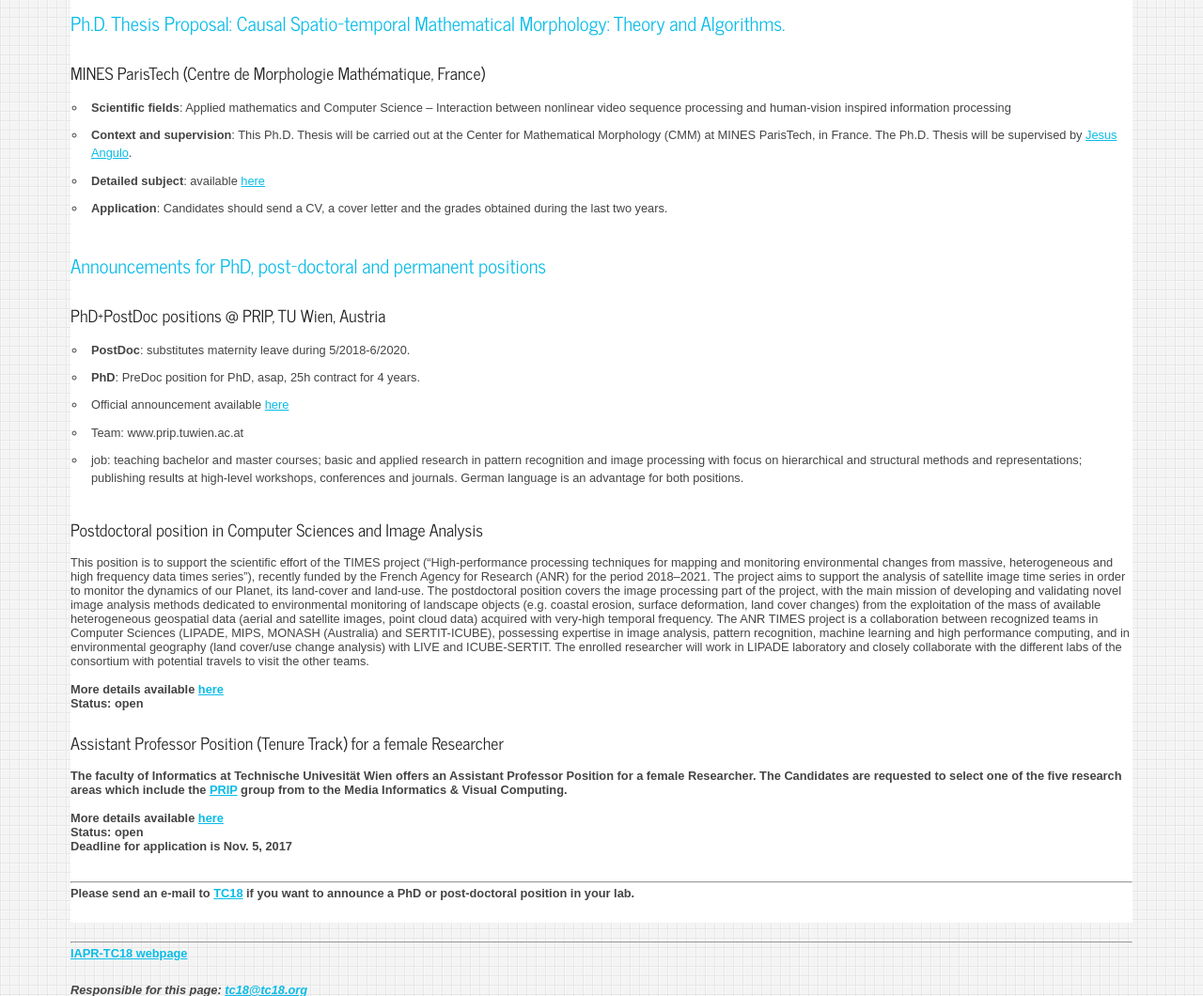
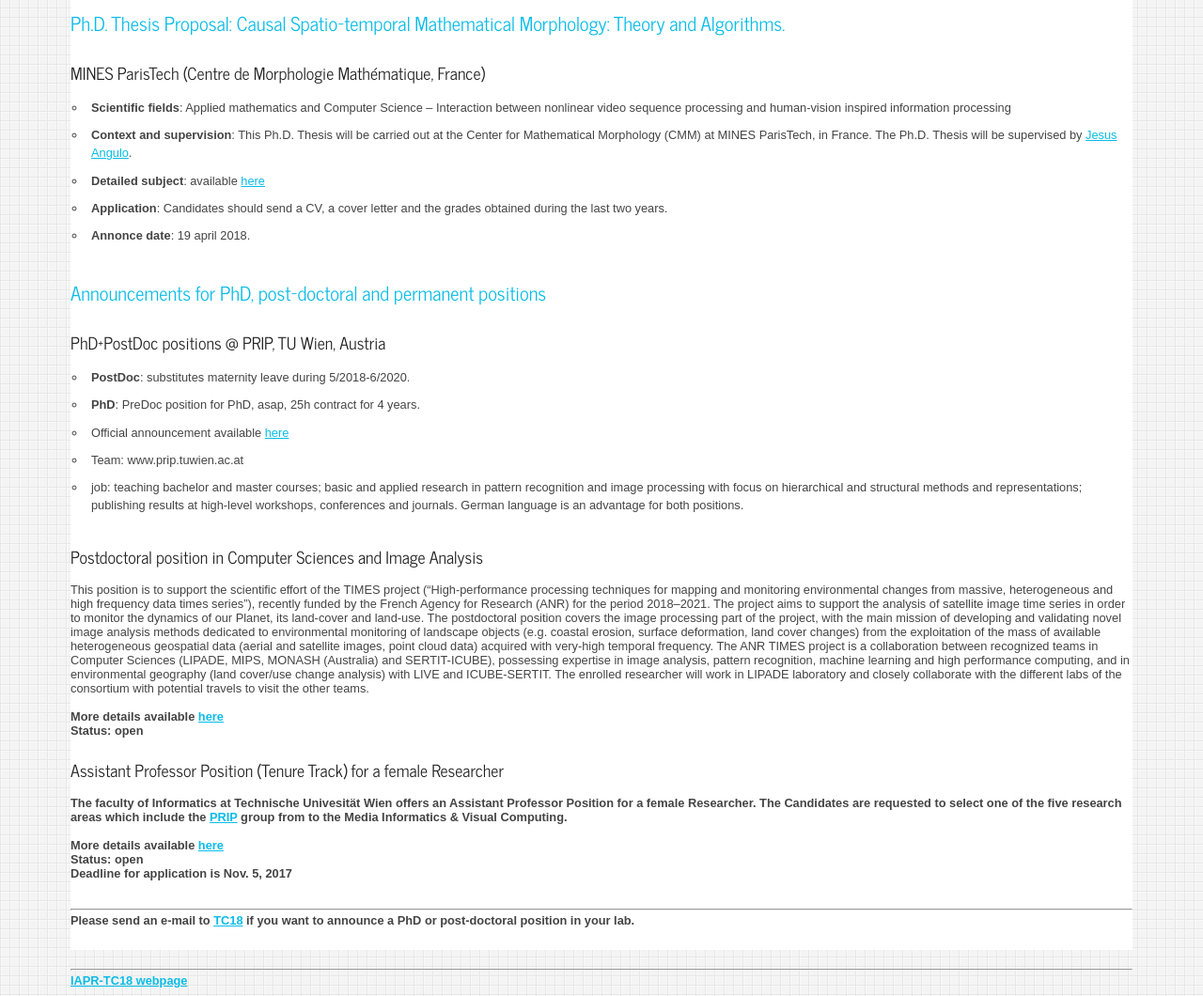
Before and after one commit to TC-18/tc18.org, a PHP site: page /positions.php in a window 1280 px wide. Shown: the part 202-1262 px from the top of the page at 94% size. Run offline with PHP 8.4, Linux system fonts and the light colour scheme.

Commit message:
add date announce in feed

```diff
--- a/feed.html
+++ b/feed.html
@@ -1,6 +1,8 @@
 
 <html><head><style type="text/css" media="all"> @import "tc18.css";</style></head><body><font size=-1>
-  <li><b>[April 2018]  <a href="http://www.ctic2019.uma.es"  target="_blank">  CfP Workshop on Computational Topology in Image Context, CTIC2019</a></li>
+      <li><b>[April 2018]  <a href="https://www.tc18.org/positions.php"  target="_blank">  PhD announce (MINES ParisTech (Centre de Morphologie Mathématique, France)</a></li>
+      <li><b>[April 2018]  <a href="http://www.ctic2019.uma.es"  target="_blank">  CfP Workshop on Computational Topology in Image Context, CTIC2019</a></li>
+
   <li><b>[April 2018]  <a href="https://www.journals.elsevier.com/pattern-recognition-letters/call-for-papers/special-issue-hierarchical-representations-new-results"  target="_blank"> CfP for a special issue about hierarchical representations in PRL </a></li>
       <li><b>[March 2018]  <a href="https://github.com/DGtal-team/DGtal/releases/tag/0.9.4"  target="_blank"> DGtal 0.9.4 </a> is out!</li>
   <li><b>[March 2018] First call for paper of  <a href="https://rrpr2018.sciencesconf.org" target="_blank"> RRPR 2018 </a></li>
--- a/positions.php
+++ b/positions.php
@@ -12,6 +12,7 @@
 <li><b>Context and supervision</b>: This Ph.D. Thesis will be carried out at the Center for Mathematical Morphology (CMM) at MINES ParisTech, in France. The Ph.D. Thesis will be supervised by <a href='http://cmm.ensmp.fr/~angulo'>Jesus Angulo</a>.
 <li><b>Detailed subject</b>: available <a href="https://www.tc18.org/docs/PhDThesisProposal_SpatioTemporalMorphology_2018.pdf"> here </a>
 <li><b>Application</b>: Candidates should send a CV, a cover letter and the grades obtained during the last two years.</li>
+<li><b>Annonce date</b>: 19 april 2018.
 </ul>
 </dd>
 
```
